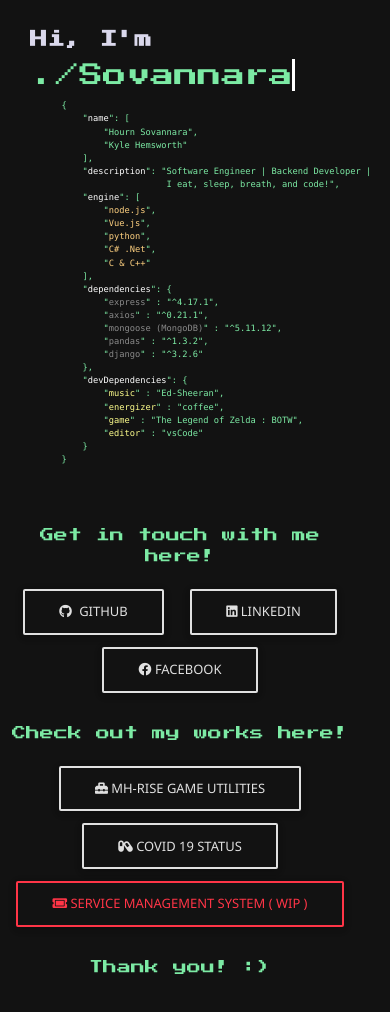
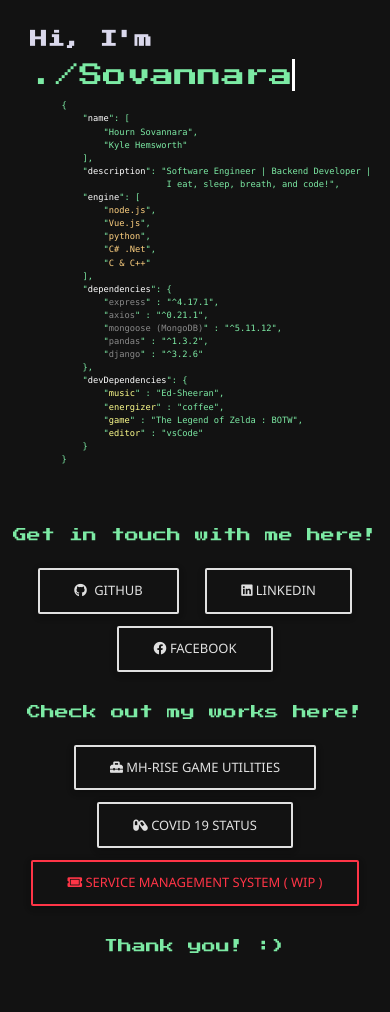
Before and after one commit to CrimsonPiZza/crimsonpizza.github.io, a plain HTML site: page index.html in a window 390 px wide. Shown: the top 1012 px of the page. Drawn offline with nearby package versions, Linux system fonts and the light colour scheme.

Commit message:
fix: remove w-100 that un-center component

```diff
--- a/index.html
+++ b/index.html
@@ -29,8 +29,8 @@
     <title>Hourn Sovannara</title>
   </head>
   <body class="fluid-container">
-    <div class="row w-100">
-      <div class="col-lg-7 col-xl-5">
+    <div class="row">
+      <div class="col-sm-12 col-lg-7 col-xl-5">
         <div class="page">
           <h2>Hi, I'm</h2>
           <h1 class="typing-animation">./Sovannara</h1>
@@ -70,7 +70,7 @@
         </div>
       </div>
       <div
-        class="col-lg-5 col-xl-7 text-center mt-md-5 ml-auto"
+        class="col-sm-12 col-lg-5 col-xl-7 text-center mt-md-5 ml-auto"
         style="height: 580px"
       >
         <p>Get in touch with me here!</p>
--- a/public/css/style.css
+++ b/public/css/style.css
@@ -40,7 +40,6 @@
 }
 
 .page {
-    margin-left: auto;
     padding: 30px;
     border-radius: 3px;
     font-size: calc(12px + 1.4vw);
```
